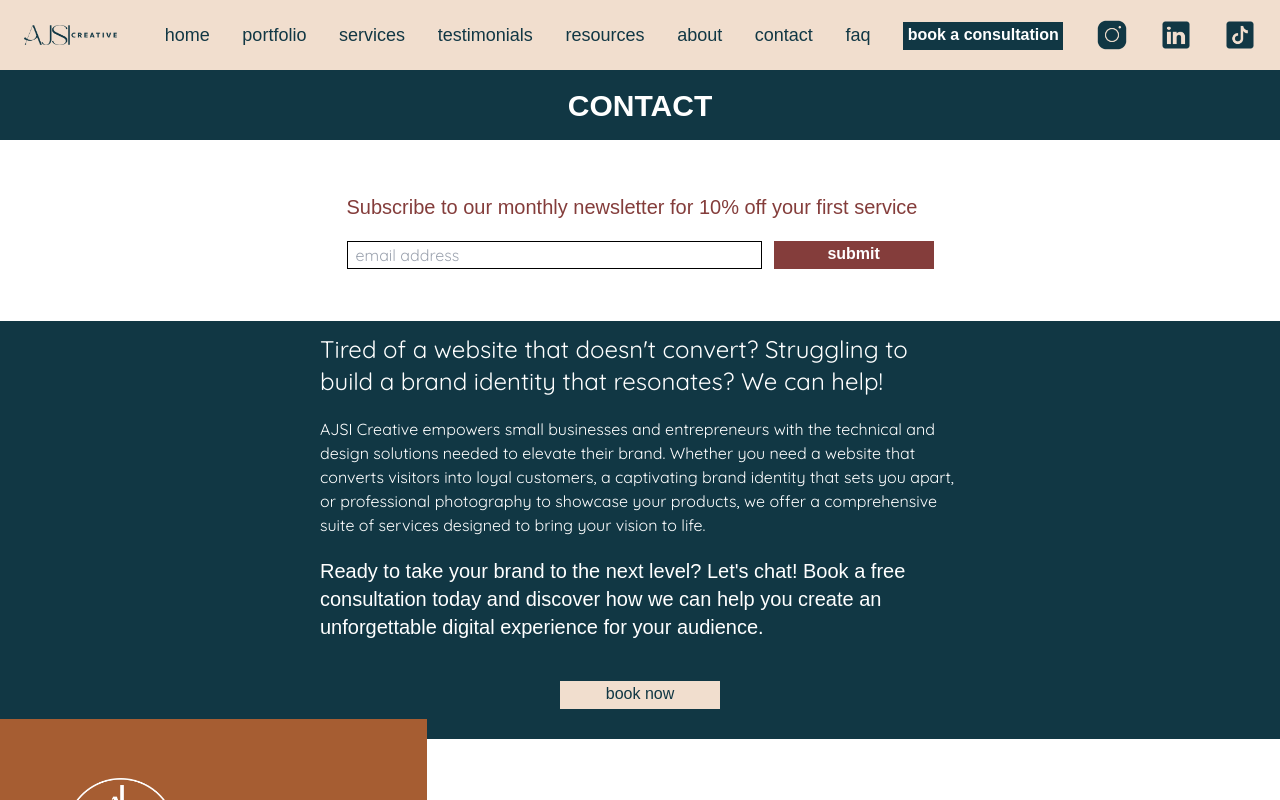
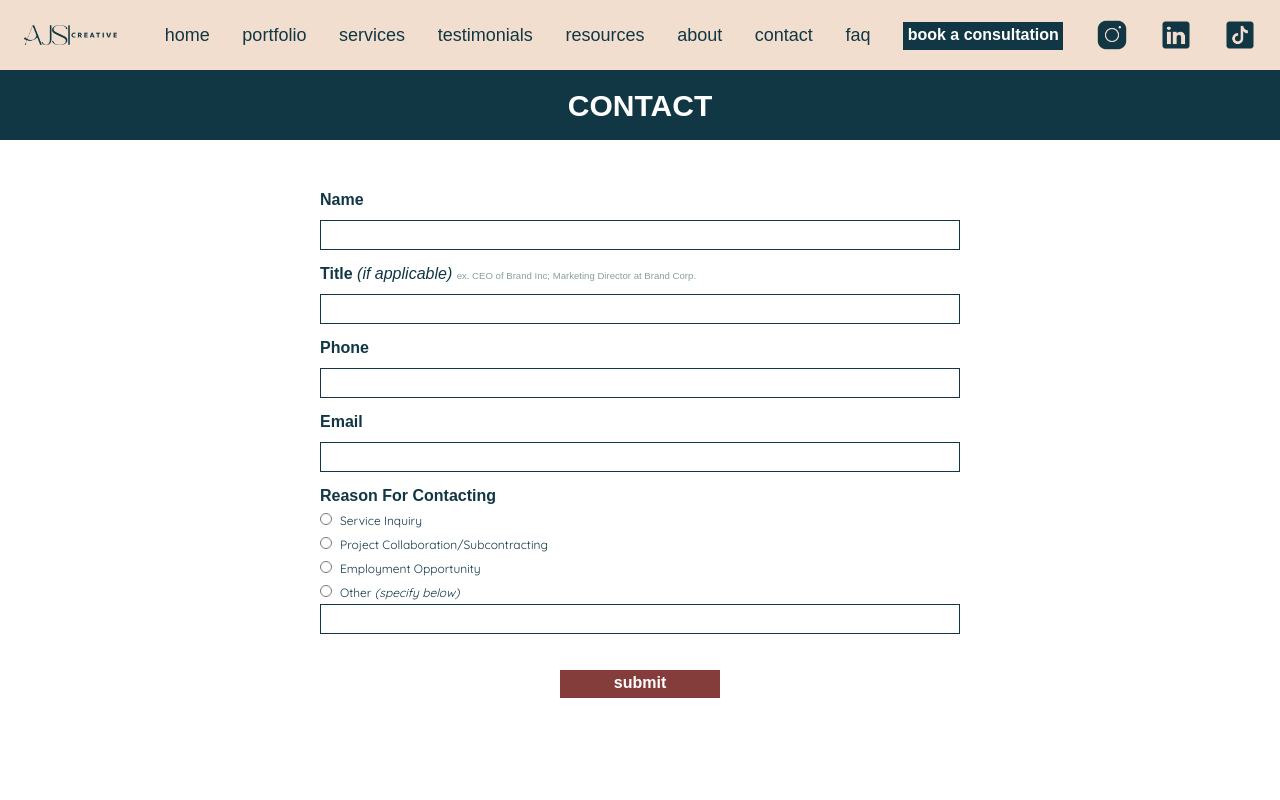
Before and after one commit to ariicodes/ajsi-creative, a Next.js app: page /contact in a window 1280 px wide. Shown: the top 800 px of the page. Built offline with nearby package versions, Linux system fonts and the light colour scheme; a web font is replaced by a local one.

Commit message:
+ContactForm

```diff
--- /dev/null
+++ b/src/app/(components)/contact/ContactForm.tsx
@@ -0,0 +1,116 @@
+import { SubmitBtn } from "../Buttons";
+
+export default function ContactForm() {
+  return (
+    <form className="flex flex-col gap-3 px-6 py-8 xl:px-80 xl:py-12 font-serif font-bold text-gunmetal">
+      <label className="flex flex-col gap-2">
+        Name
+        <input
+          type="text"
+          name="name"
+          className="h-[30px] w-full border border-gunmetal"
+        />
+      </label>
+      <label className="flex flex-col gap-2">
+        <div>
+          Title <span className="font-normal italic">(if applicable)</span>{" "}
+          <span className="text-[.6rem] font-normal text-cambridge-blue">
+            ex. CEO of Brand Inc; Marketing Director at Brand Corp.
+          </span>
+        </div>
+        <input
+          type="text"
+          name="title"
+          className="h-[30px] w-full border border-gunmetal"
+        />
+      </label>
+      <label className="flex flex-col gap-2">
+        Phone
+        <input
+          type="tel"
+          name="phone"
+          className="h-[30px] w-full border border-gunmetal"
+        />
+      </label>
+      <label className="flex flex-col gap-2">
+        Email
+        <input
+          type="email"
+          name="email"
+          className="h-[30px] w-full border border-gunmetal"
+        />
+      </label>
+      <fieldset className="flex flex-col">
+        <legend>Reason For Contacting</legend>
+
+        <div>
+          <input
+            type="radio"
+            name="reason-for-contacting"
+            id="service-inquiry"
+            value="Service Inquiry"
+            className="size-3 rounded-full border-2 border-gunmetal focus:ring focus:border-brown-sugar"
+          />
+          <label
+            htmlFor="service-inquiry"
+            className="pl-2 font-sans text-xs font-normal"
+          >
+            Service Inquiry
+          </label>
+        </div>
+        <div>
+          <input
+            type="radio"
+            name="reason-for-contacting"
+            id="project-collaboration-subcontracting"
+            value="Project Collaboration/Subcontracting"
+            className="size-3 rounded-full border-2 border-gunmetal focus:ring focus:border-brown-sugar"
+          />
+          <label
+            htmlFor="project-collaboration-subcontracting"
+            className="pl-2 font-sans text-xs font-normal"
+          >
+            Project Collaboration/Subcontracting
+          </label>
+        </div>
+        <div>
+          <input
+            type="radio"
+            name="reason-for-contacting"
+            id="employment-opportunity"
+            value="Employment Opportunity"
+            className="size-3 rounded-full border-2 border-gunmetal focus:ring focus:border-brown-sugar"
+          />
+          <label
+            htmlFor="employment-opportunity"
+            className="pl-2 font-sans text-xs font-normal"
+          >
+            Employment Opportunity
+          </label>
+        </div>
+        <div>
+          <input
+            type="radio"
+            name="reason-for-contacting"
+            id="other"
+            value="other"
+            className="size-3 rounded-full border-2 border-gunmetal focus:ring focus:border-brown-sugar"
+          />
+          <label htmlFor="other" className="pl-2 font-sans text-xs font-normal">
+            Other <span className="italic">(specify below)</span>
+            <div>
+              <input
+                type="text"
+                name="reason-for-contacting"
+                className="h-[30px] w-full border border-gunmetal"
+              />
+            </div>
+          </label>
+        </div>
+      </fieldset>
+      <div className="flex flex-row justify-center pt-6">
+        <SubmitBtn content="submit" />
+      </div>
+    </form>
+  );
+}
--- a/src/app/contact/page.tsx
+++ b/src/app/contact/page.tsx
@@ -1,11 +1,13 @@
 import Heading from "../(components)/Heading";
 import MainCTA from "../(components)/MainCTA";
 import SubscriptionForm from "../(components)/SubscriptionForm";
+import ContactForm from "../(components)/contact/ContactForm";
 
 export default function Contact() {
   return (
     <div>
       <Heading header="Contact" />
+      <ContactForm />
       <SubscriptionForm />
       <MainCTA />
     </div>
```
